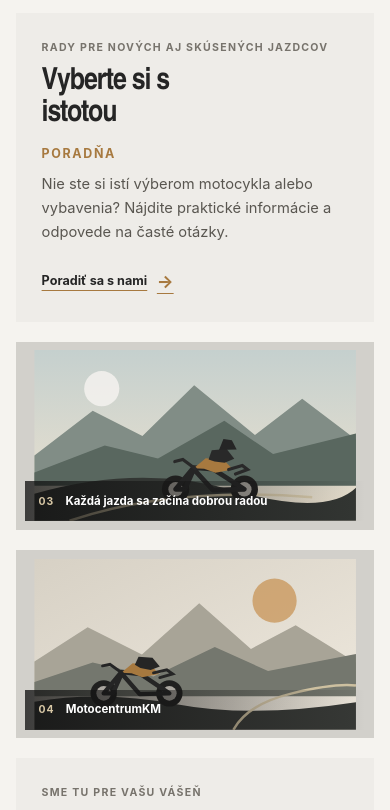
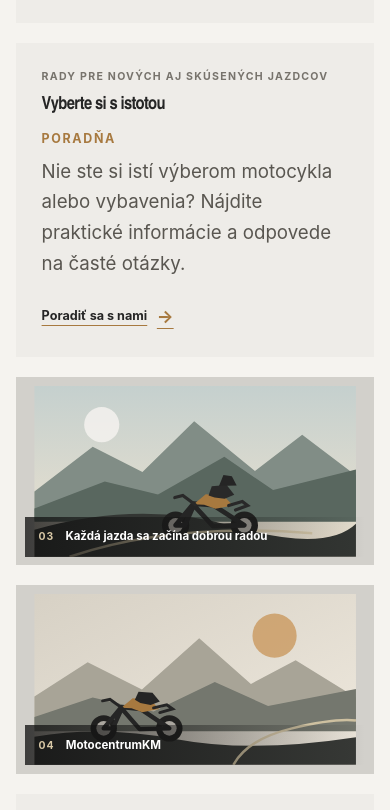
Before and after one commit to vratkobalaz/Motocentrum, a plain HTML site: page index.html in a window 390 px wide. Shown: the part 1190-2000 px from the top of the page. Drawn offline with Linux system fonts and the light colour scheme.

Commit message:
txty_uvod

```diff
--- a/styles.css
+++ b/styles.css
@@ -262,11 +262,18 @@ h2 {
   max-width: 14ch;
   margin: 0;
   font-family: var(--display-font);
-  font-size: clamp(1.9rem, 3.4vw, 3rem);
+  font-size: calc(clamp(1.9rem, 3.4vw, 3rem) + 2px);
   font-stretch: condensed;
   font-weight: 600;
   letter-spacing: -0.035em;
   line-height: 1.05;
+}
+
+#ponuka h1,
+#poradna h2,
+#o-nas h2 {
+  max-width: none;
+  white-space: nowrap;
 }
 
 .section-label {
@@ -282,7 +289,7 @@ h2 {
   max-width: 39rem;
   margin: 0.35rem 0 1rem;
   color: #595650;
-  font-size: 0.92rem;
+  font-size: 1.17rem;
 }
 
 .text-link {
@@ -402,6 +409,12 @@ h2 {
 
   .feature-copy {
     padding: 1.5rem;
+  }
+
+  #ponuka h1,
+  #poradna h2,
+  #o-nas h2 {
+    font-size: clamp(1.125rem, calc(2.6vw + 2px), 1.5rem);
   }
 }
 
```
